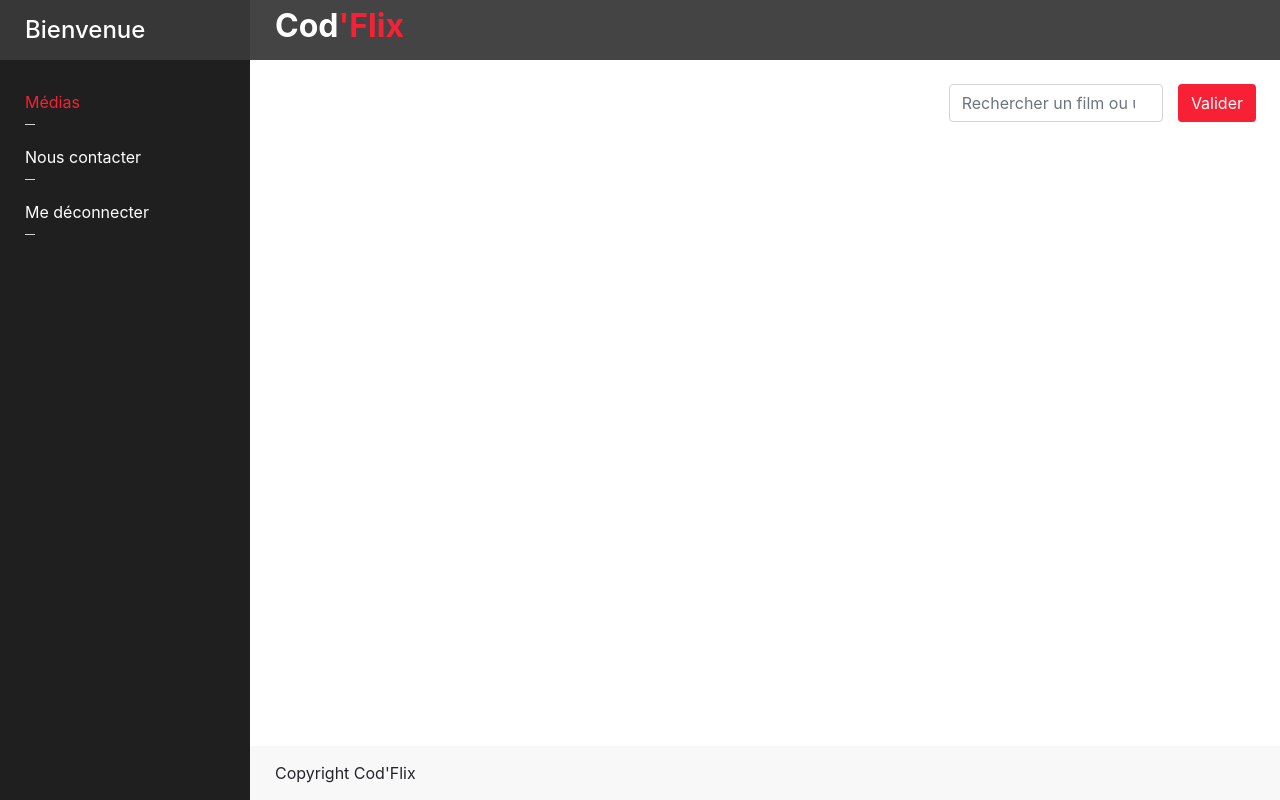
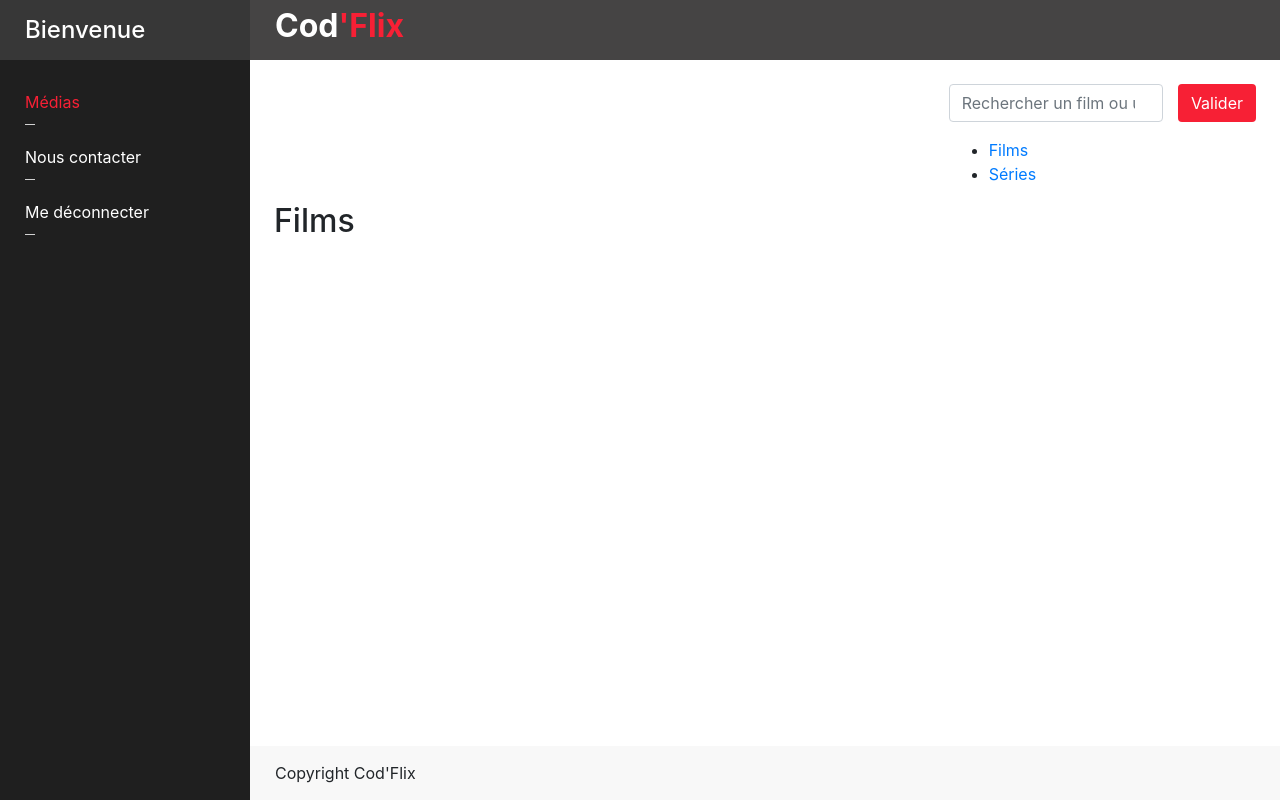
Before and after one commit to damienbiabiany/codflix, a PHP site: page /view/mediaListView.php?url=films in a window 1280 px wide. Run offline with PHP 8.4, Linux system fonts and the light colour scheme; the template is opened without the code that fills it, so the values that code supplies are empty; some libraries are stand-ins or nearby versions.

Commit message:
filtering series and movies

```diff
--- a/index.php
+++ b/index.php
@@ -60,3 +60,8 @@ endif;
 if( $_GET['url'] == 'contact'):
   require('view/contactView.php');
 endif;
+
+// redirect to mediaPge film and series
+if(( $_GET['url'] == 'films' ) || $_GET['url'] == 'series'):
+  mediaPage();
+endif;
--- a/view/mediaListView.php
+++ b/view/mediaListView.php
@@ -13,12 +13,31 @@
     </div>
 </div>
 
+
+
+<div class="row">
+    <div class="col-md-4 offset-md-8">
+        <ul>
+            <li class="active"><a href="index.php?url=films">Films</a></li>
+            <li><a href="index.php?url=series">Séries</a></li>
+        </ul>
+    </div>
+</div>
+
+<?php if ( $_GET['url'] == 'films'): ?>
+            <h2> Films</h2>
+<?php endif; ?>
+
+<?php if (  $_GET['url'] == 'series'): ?>
+            <h2> Séries </h2>
+<?php endif; ?>
+
 <div class="media-list">
 
 
 
+
         <?php foreach( $medias as $media ): ?>
-
             <!-- We're displaying  the media of type film--->
             <?php if ( $media['type'] == 'film'): ?>
 
```
Also changed, not shown: controller/MediaController.php (+10 -0 lines).
